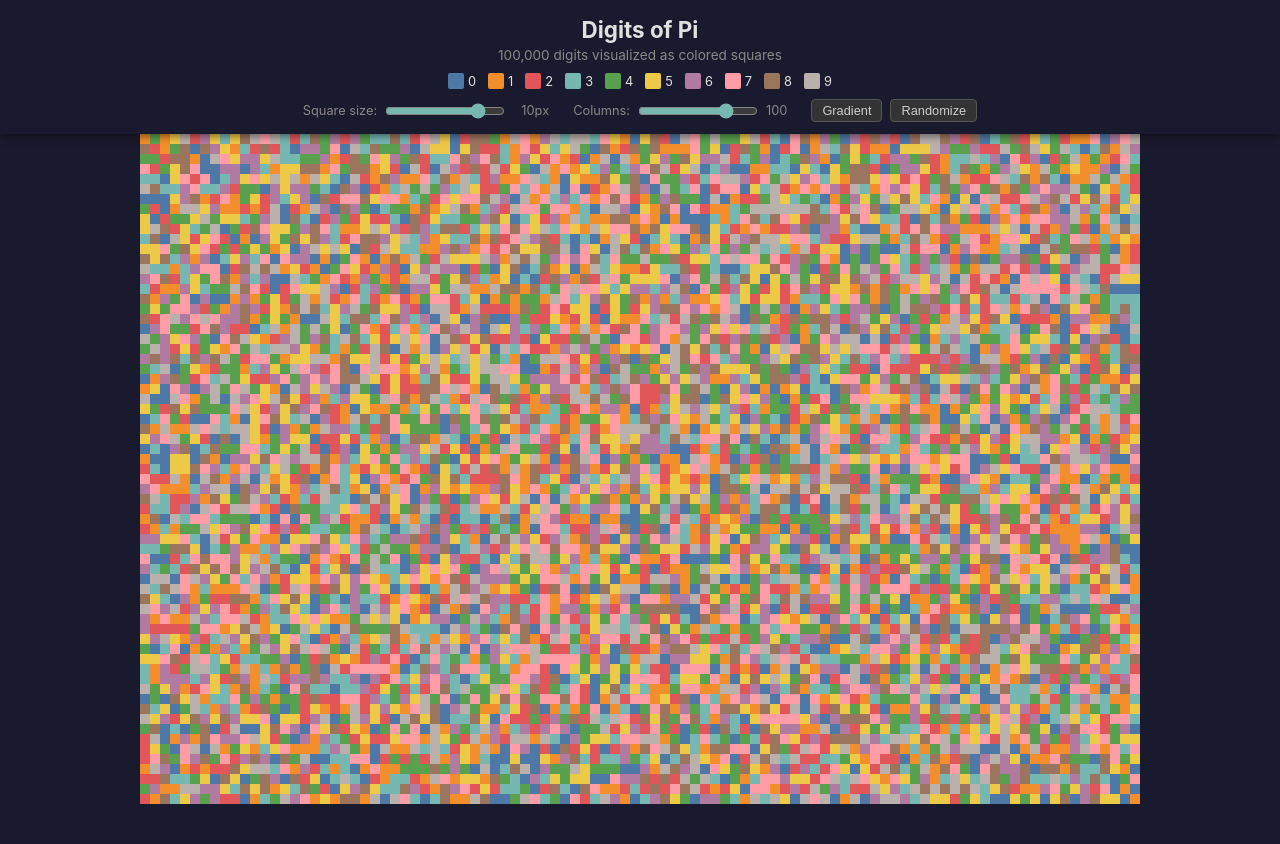
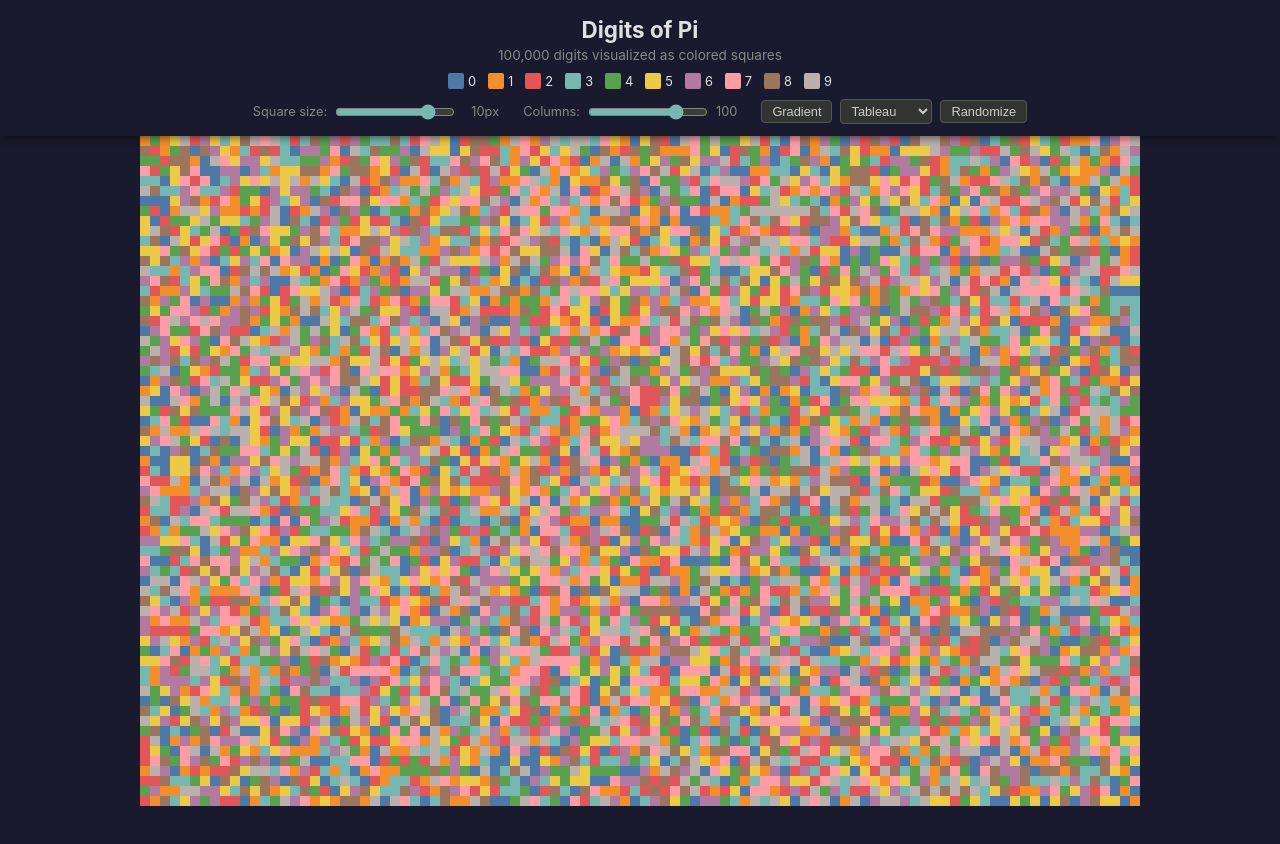
Before and after one commit to seldoff/pi, a plain HTML site: page index.html in a window 1280 px wide. Shown: the top 844 px of the page. Drawn offline with Linux system fonts and the light colour scheme.

Commit message:
Add preset palette selector with 7 built-in palettes
Dropdown to switch between Tableau, Rainbow, Warm, Cool, Earth, Neon,
and Grayscale palettes. Randomize sets a custom palette and updates
the selector accordingly.

Co-Authored-By: Claude Opus 4.6 (1M context) <noreply@anthropic.com>

```diff
--- a/index.html
+++ b/index.html
@@ -60,6 +60,15 @@
       font-size: 0.8rem;
     }
     .ctrl-btn:hover { background: #444; }
+    .ctrl-select {
+      background: #333;
+      color: #ccc;
+      border: 1px solid #555;
+      border-radius: 4px;
+      padding: 3px 6px;
+      font-size: 0.8rem;
+      cursor: pointer;
+    }
     #gradient-controls { display: none; }
     #gradient-controls.active { display: flex; }
     #gradient-controls input[type="color"] {
@@ -147,6 +156,17 @@
       <input type="range" id="cols-slider" min="5" max="100" value="100">
       <span id="cols-label">100</span>
       <span style="margin-left: 16px;"><button id="mode-toggle" class="ctrl-btn">Gradient</button></span>
+      <select id="palette-select" class="ctrl-select">
+        <option value="" disabled hidden>Custom</option>
+        <option value="tableau" selected>Tableau</option>
+        <option value="rainbow">Rainbow</option>
+        <option value="warm">Warm</option>
+        <option value="cool">Cool</option>
+
+        <option value="earth">Earth</option>
+        <option value="neon">Neon</option>
+        <option value="grayscale">Grayscale</option>
+      </select>
       <button id="randomize-btn" class="ctrl-btn">Randomize</button>
     </div>
     <div class="controls" id="gradient-controls">
@@ -167,18 +187,17 @@
     // URL to fetch pi digits from (plain text, digits only or with non-digit chars stripped)
     const PI_DIGITS_URL = "https://raw.githubusercontent.com/seldoff/pi/refs/heads/main/pi.txt";
 
-    let COLORS = [
-      '#4e79a7', // 0 - steel blue
-      '#f28e2b', // 1 - orange
-      '#e15759', // 2 - red-coral
-      '#76b7b2', // 3 - teal
-      '#59a14f', // 4 - green
-      '#edc948', // 5 - gold
-      '#b07aa1', // 6 - purple
-      '#ff9da7', // 7 - pink
-      '#9c755f', // 8 - brown
-      '#bab0ac', // 9 - warm gray
-    ];
+    const PALETTES = {
+      tableau:   ['#4e79a7','#f28e2b','#e15759','#76b7b2','#59a14f','#edc948','#b07aa1','#ff9da7','#9c755f','#bab0ac'],
+      rainbow:   ['#e6194b','#f58231','#ffe119','#3cb44b','#42d4f4','#4363d8','#911eb4','#f032e6','#fabed4','#a9a9a9'],
+      warm:      ['#2d0000','#5c1010','#8b1a1a','#b33c24','#d4632a','#e8892f','#f5ac3e','#fcd062','#fff19a','#fffde0'],
+      cool:      ['#001529','#002d52','#00487a','#0066a0','#1585c0','#3da5d9','#6cc4e8','#a0ddf0','#ceeef7','#eaf8fd'],
+
+      earth:     ['#2d1b0e','#4a3222','#6b4c30','#8c6e4a','#a89070','#c4a882','#d4be9a','#e2d4b4','#f0e8d4','#faf5eb'],
+      neon:      ['#ff0040','#ff4400','#ff9900','#ccff00','#00ff66','#00ffcc','#0099ff','#4400ff','#9900ff','#ff00cc'],
+      grayscale: ['#111111','#222222','#444444','#555555','#777777','#888888','#aaaaaa','#bbbbbb','#dddddd','#eeeeee'],
+    };
+    let COLORS = [...PALETTES.tableau];
 
     let cell = 10;
     let cols = 100;
@@ -379,6 +398,14 @@
       updateLayout();
     });
 
+    // Palette select
+    const paletteSelect = document.getElementById('palette-select');
+    paletteSelect.addEventListener('change', () => {
+      COLORS = [...PALETTES[paletteSelect.value]];
+      buildLegend();
+      scheduleRender();
+    });
+
     // Randomize (works for both modes)
     document.getElementById('randomize-btn').addEventListener('click', () => {
       if (gradientMode) {
@@ -387,6 +414,7 @@
         computeGradientColors();
       } else {
         COLORS = Array.from({length: 10}, () => randomHex());
+        paletteSelect.value = '';
         buildLegend();
       }
       scheduleRender();
```
